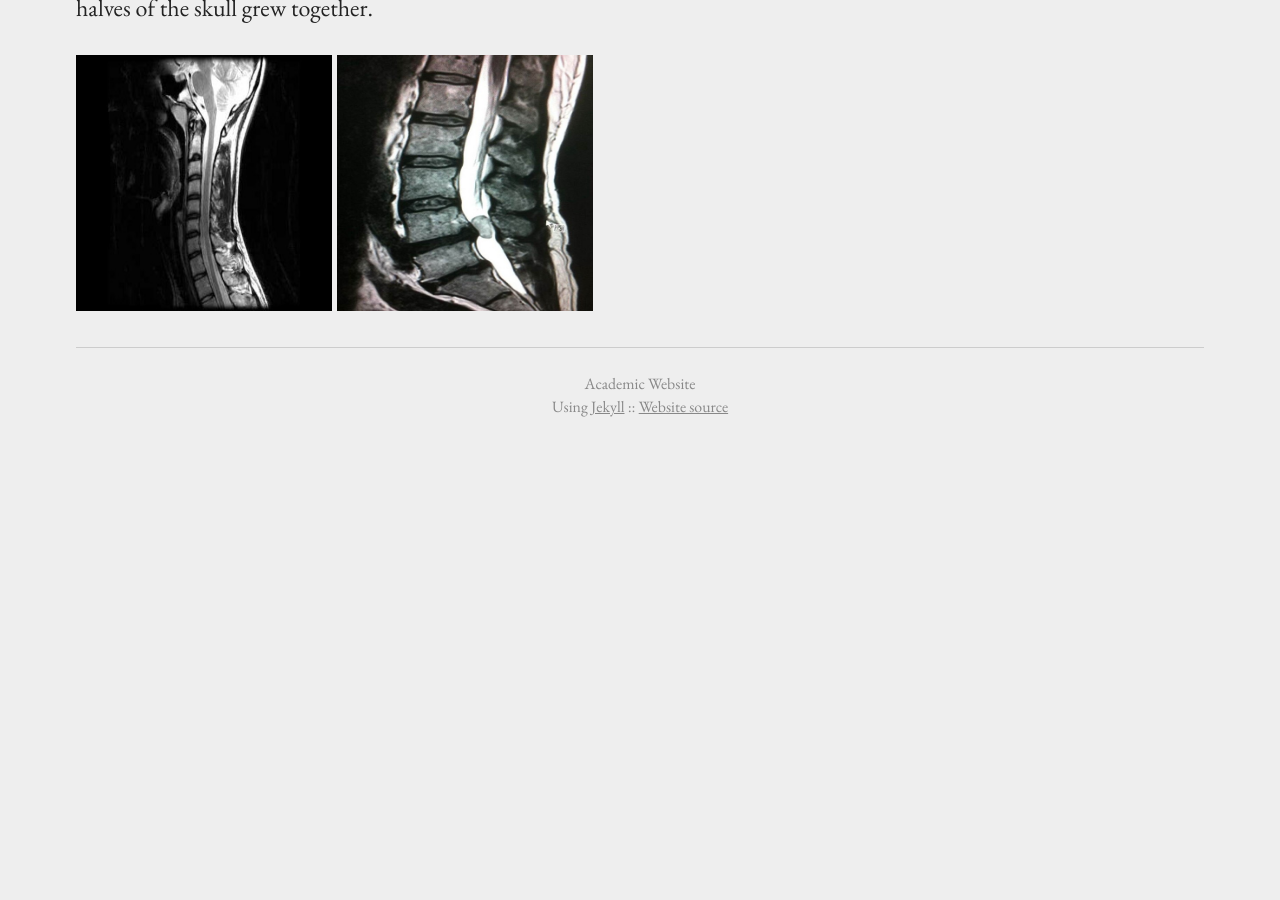
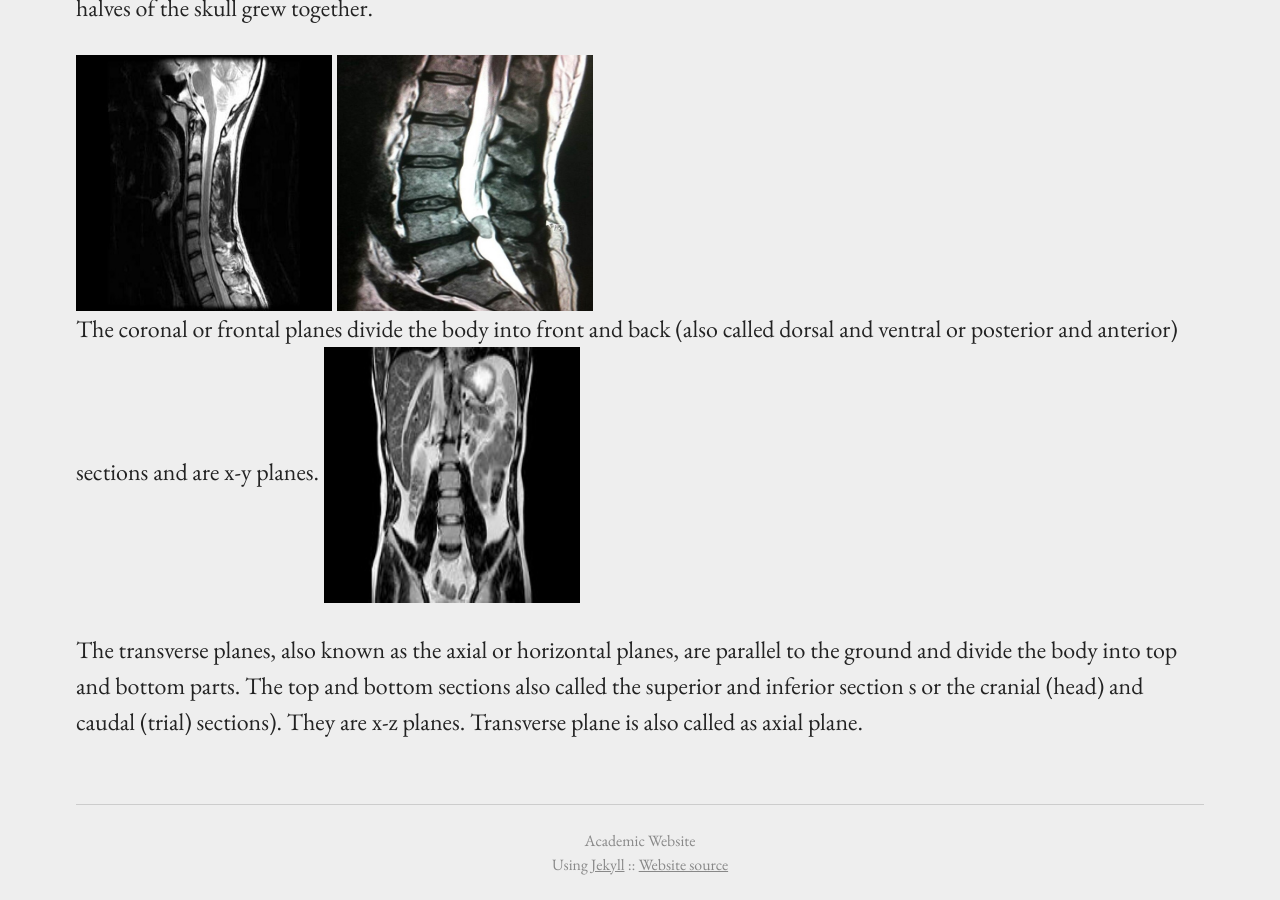
Before and after one commit to BadrinathS/BadrinathS.github.io, a Jekyll site: the page built from _posts/2019-02-15-Understanding-MRI-scans.md, in a window 1280 px wide and 900 px high, scrolled down 1219 px. Built offline with Jekyll 4.4.1, drawn with Linux system fonts in a browser that asks for light colours; comment, search, counter and statistics services are not loaded; before the commit the page ends 1662 px from its top, so only the background shows below that.

Commit message:
Update 2019-02-15-Understanding-MRI-scans.md

```diff
--- a/_posts/2019-02-15-Understanding-MRI-scans.md
+++ b/_posts/2019-02-15-Understanding-MRI-scans.md
@@ -18,4 +18,10 @@ The <b>sagittal</b> or lateral plane dives the body into left and right halves a
   <img src="/images/cervical_view.jpeg" width="256" height="256" align="middle"/>
   <img src="/images/lumbar_view.jpeg" width="256" height="256" align="middle"/>
 </div>
+
+The coronal or frontal planes divide the body into front and back (also called dorsal and ventral or posterior and anterior) sections and are x-y planes.
+<img src="/images/coronal_view.jpeg" width="256" height="256">
+
+The transverse planes, also known as the axial or horizontal planes, are parallel to the ground and divide the body into top and bottom parts. The top and bottom sections also called the superior and inferior section s or the cranial (head) and caudal (trial) sections). They are x-z planes. Transverse plane is also called as axial plane.
+
 {% include test_disqus.html %}
```
